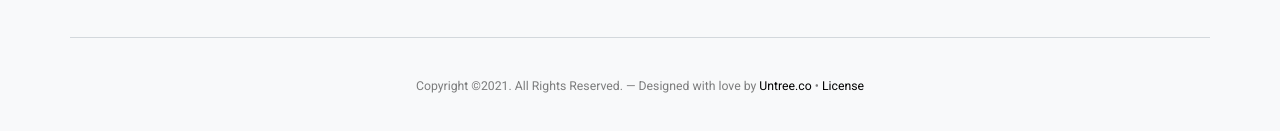
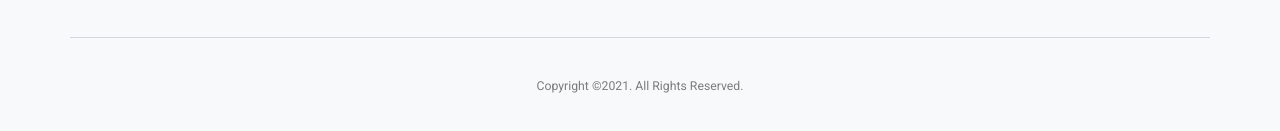
Before and after one commit to Lenesus/Modern-design, a plain HTML site: page index.html in a window 1280 px wide. Shown: the part 6530-6661 px from the top of the page. Drawn offline with Linux system fonts and the light colour scheme; files whose address does not match are found by name.

Commit message:
update index.html

```diff
--- a/index.html
+++ b/index.html
@@ -1,9 +1,4 @@
-<!-- /*
-* Template Name: Archiark
-* Template Author: Untree.co
-* Tempalte URI: https://untree.co/
-* License: https://creativecommons.org/licenses/by/3.0/
-*/ -->
+
 <!doctype html>
 <html lang="en">
 <head>
@@ -11,7 +6,7 @@
 	<meta charset="utf-8">
 	<meta name="viewport" content="width=device-width, initial-scale=1">
 
-	<meta name="author" content="Untree.co">
+	<meta name="author" content="">
 	<link rel="shortcut icon" href="favicon.png">
 
 	<meta name="description" content="" />
@@ -620,8 +615,7 @@
 
 			<div class="row justify-content-center text-center copyright">
 				<div class="col-md-8">
-					<p class="small text-black-50">Copyright &copy;<script>document.write(new Date().getFullYear());</script>. All Rights Reserved. &mdash; Designed with love by <a href="https://untree.co" target="_blank" rel="nofollow noopener">Untree.co</a> &bullet; <a href="https://untree.co/license" target="_blank" rel="nofollow noopener">License</a>
-					</p>
+					<p class="small text-black-50">Copyright &copy;<script>document.write(new Date().getFullYear());</script>. All Rights Reserved. </p>
 				</div>
 			</div>
 		</div>
```
